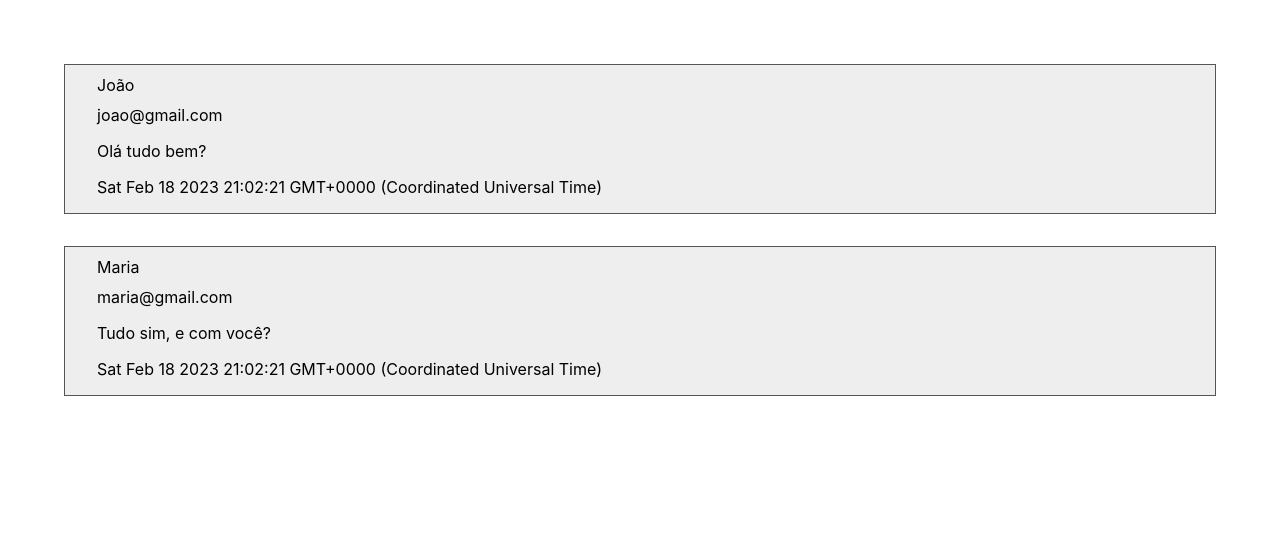
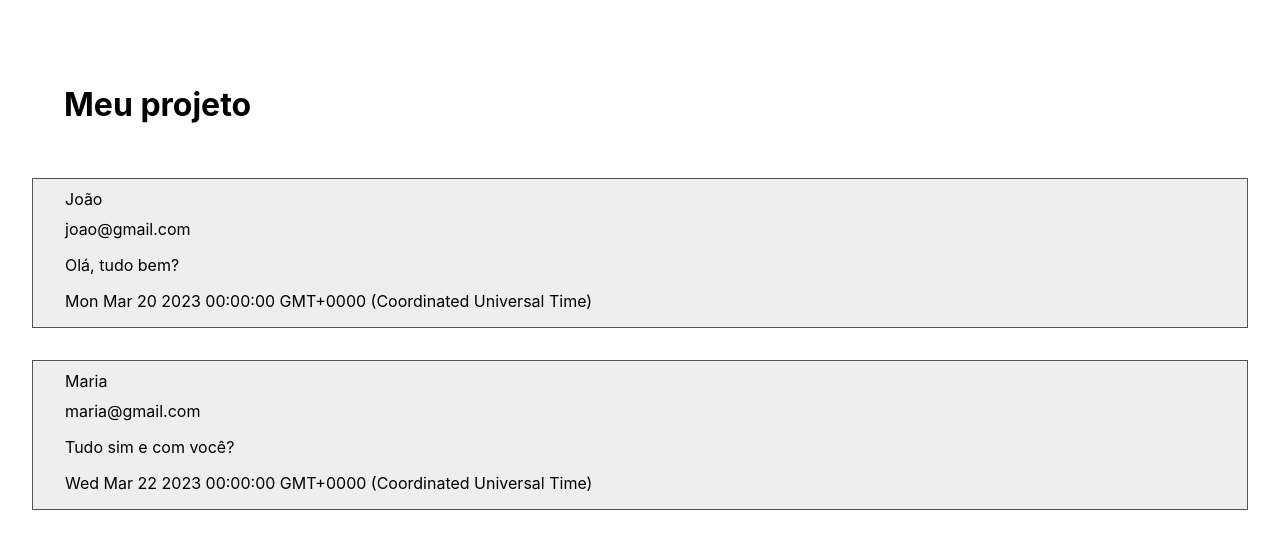
Before and after one commit to AmandaPiva/Pagina_comentarios, a React (Create React App) app: page / in a window 1280 px wide. Shown: the top 548 px of the page. Built offline with nearby package versions, Linux system fonts and the light colour scheme.

Commit message:
Transformando nossa props em state

```diff
--- a/src/App.css
+++ b/src/App.css
@@ -1,3 +1,7 @@
 .App {
-  padding: 4rem;
+  padding: 2rem;
 }
+
+h1{
+  padding: 2rem;
+}
--- a/src/App.js
+++ b/src/App.js
@@ -1,19 +1,50 @@
 import Comentario from './Comentarios/Comentarios';
 import './App.css';
+import { Component } from 'react';
 
-function App() {
-  return (
-    /*Apresentando nosso componente novo no componente principal */
-    <div className="App">
-      <Comentario nome="João" email="joao@gmail.com" data = {new Date()}>
-        Olá tudo bem?
-      </Comentario>
+class App extends Component{
+  //criando o state
+  //Um state é um objeto com as propriedades
+  state = {
+      //Aqui estamos criando um array no formato de objeto, ele trará os nossos dados dentro de outro objeto
+      comentarios: [
+        {
+          key: "1245",
+          nome: "João",
+          email:"joao@gmail.com",
+          data: new Date(2023, 2, 20),
+          mensagem: "Olá, tudo bem?"
+        },
+        {
+          key: "4562",
+          nome: "Maria",
+          email:"maria@gmail.com",
+          data: new Date(2023, 2, 22),
+          mensagem: "Tudo sim e com você?"
+        }
+      ]
+  }
 
-      <Comentario nome="Maria" email="maria@gmail.com" data= {new Date()}>
-        Tudo sim, e com você?
-      </Comentario>
-    </div>
-  );
+  //logo após chamamos o método render() que será responsável por chamar o nosso state e renderizar suas propriedades
+  render(){
+
+    return( //retorna o nosso state e utilizamos o metodo map para mapearmos o que acontece com cada propriedade do nosso objeto
+      <div className="App">
+        <h1>Meu projeto</h1>
+
+        {this.state.comentarios.map((comentario, indice) =>(  //colocamos no formato de uma arrow function para realizar a operação do map
+          <Comentario //trasendo consigo nosso componente pronto e com nossos dados
+            key= {comentario.key}
+            nome= {comentario.nome}
+            email= {comentario.email}
+            data = {comentario.data}>
+              {comentario.mensagem}
+          </Comentario>
+        ))}
+
+      </div>
+    )
+  }
 }
 
 export default App;
--- a/src/Comentarios/Comentarios.js
+++ b/src/Comentarios/Comentarios.js
@@ -2,14 +2,14 @@ import './Comentarios.css' //importando o css
 import React from "react";  //importando o react
 
 //Meu primeiro componente
-const Comentario = (props) => ( //passando o props como argumento -> obrigatorio
-    /*Passando as propriedades ao DOM */
-    <div className="Comp">
+const Comentario = (props) => { //passando o props como argumento -> obrigatorio
+    /*Trazendo as propriedades ao DOM */
+   return <div className="Comp">
         <div>{props.nome}</div>
         <div>{props.email}</div>
         <p>{props.children}</p>
         <p>{props.data.toString()}</p>
     </div>
-);
+};
 
 export default Comentario; //exportando meu primeiro componente
```
